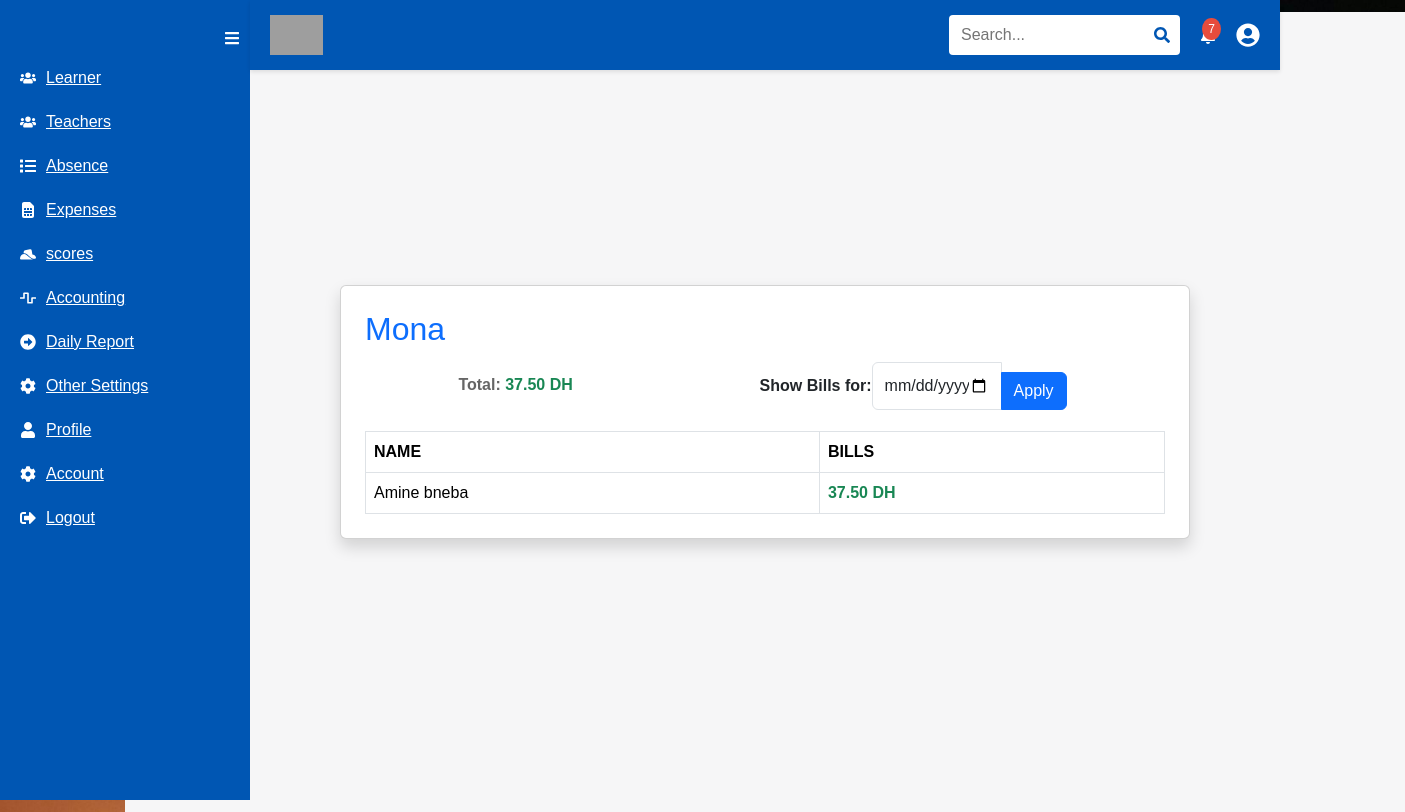
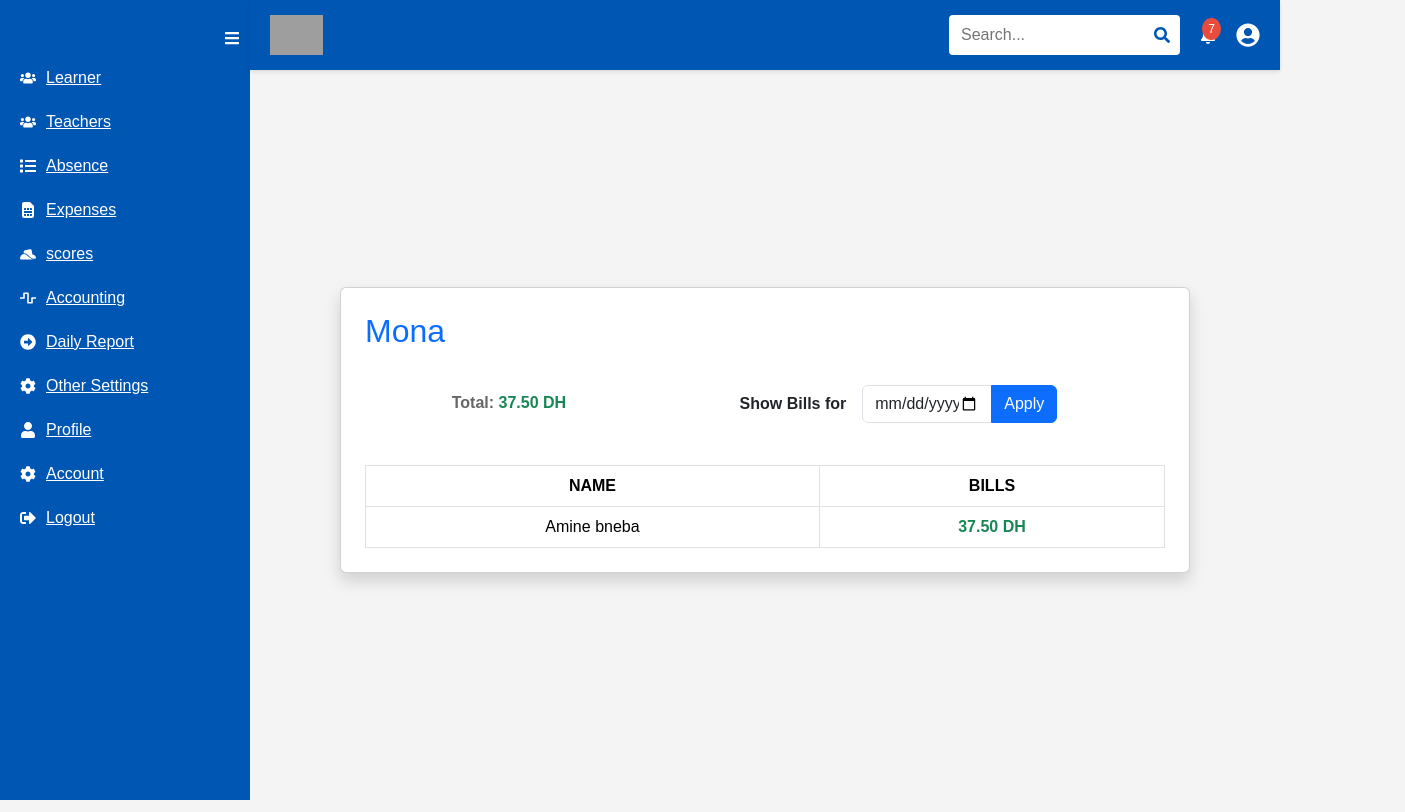
Before and after one commit to Amiineee-gold/Stage_projet, a React (Create React App) app: page /BillList/1 in a window 1280 px wide. Shown: the whole page, 1405 px wide, since content can reach past the window. Built offline with nearby package versions, Linux system fonts and the light colour scheme; grey boxes are pictures that could not be loaded.

Commit message:
modifiaction css pages teachers Grades

```diff
--- a/src/App.js
+++ b/src/App.js
@@ -32,7 +32,7 @@ function App() {
   const teacherList=[
     {id:1,Name:"Mona", LearnList:[{Name:"Amine",Username:"bneba",level:"3A",BillList:250}]},
     {id:2,Name:"Ayoub", LearnList:[{Name:"khalid",Username:"ayoubi",level:"4A",BillList:250}]},
-    {id:3,Name:"hassan", LearnList:[{Name:"tariq",Username:"najari",level:"6A",BillList:250},{Name:"karim",Username:"kantari",level:"6A",BillList:250},{Name:"Mohamed",Username:"bensaidi",level:"6A",BillList:250}]},
+    {id:3,Name:"hassan", LearnList:[{Name:"yakoute amina",Username:"najari",level:"6A",BillList:250},{Name:"karim",Username:"kantari",level:"6A",BillList:250},{Name:"Mohamed",Username:"bensaidi",level:"6A",BillList:250}]},
     {id:4,Name:"hiba", LearnList:[
       {Name:"saad",Username:"botriqa",level:"BAC",BillList:250},
       {Name:"simo",Username:"botriqa",level:"2A",BillList:300},
--- a/src/componants/Home/scores/Grades.css
+++ b/src/componants/Home/scores/Grades.css
@@ -1,8 +1,14 @@
-.table{
-    width: 800px;
-    padding: 20px;
-    margin: 0 auto;
+.card{
+    margin-top: 60px;
+    margin-left:250px ;
+}
 
+
+
+.select-level{
+    height: 40px;
+    position: relative;
+    top: 13px;
 }
 
 .save-icon {
--- a/src/componants/Home/scores/GradesDetails.js
+++ b/src/componants/Home/scores/GradesDetails.js
@@ -48,7 +48,6 @@ function OurGrades({info}){
         <>
             <Header />
             <Sidebar />
-            <div className="container mt-4">
                 <div className="card shadow-lg p-4 position-relative">
                 <div className="save-icon">
                         <img src="/save.png" alt="Save" style={{ width: 40 }} onClick={handlPrint}/>
@@ -56,7 +55,7 @@ function OurGrades({info}){
                     <h2 className="text-primary">Teacher: {selectedTeacher.Name}</h2>
                     <div className="row g-3 align-items-center mb-4">
                         <div className="d-flex col-md-4">
-                            <select className="form-select" onChange={(e)=>setFiltrBylevel(e.target.value)}>
+                            <select className="select-level form-select" onChange={(e)=>setFiltrBylevel(e.target.value)}>
                                 <option value="">All Levels</option>
                                 {levels.map((level, index) => (
                                     <option key={index} value={level}>
@@ -82,19 +81,18 @@ function OurGrades({info}){
                             <tbody>
                             {filteredStudents.map((student, index) => (
                                     <tr key={index}>
-                                        <td style={{ width: 200 }}>{student.Name} {student.Username}</td>
+                                        <td style={{ width:150,textAlign: "center"}}>{student.Name} {student.Username} </td>
                                         <td><input type="number" className="form-control" value={grades[index]?.Grade1 || ""} onChange={(e) => handleChange(index, "Grade1", e.target.value)} /></td>
                                         <td><input type="number" className="form-control" value={grades[index]?.Grade2 || ""} onChange={(e) => handleChange(index, "Grade2", e.target.value)} /></td>
                                         <td><input type="number" className="form-control" value={grades[index]?.Grade3 || ""} onChange={(e) => handleChange(index, "Grade3", e.target.value)} /></td>
                                         <td><input type="text" className="form-control" value={grades[index]?.Note || ""} readOnly /></td>
-                                        <td><button className="btn btn-primary" onClick={() => handleClick(index)}>Save</button></td>
+                                        <td><button className="btn btn-primary" onClick={() => handleClick(index)} style={{position: "relative", bottom: "10px"}}>Save</button></td>
                                     </tr>
                                 ))}
                             </tbody>
                         </table>
                     </div>
                 </div>
-            </div>
         </>
     );
 }export default OurGrades
--- a/src/componants/Home/teachers/BillListe.css
+++ b/src/componants/Home/teachers/BillListe.css
@@ -1,8 +1,8 @@
+
 .table{
     width: 800px;
     padding: 20px;
     margin: 0 auto;
-
 }
 .filtreAndTotal{
     display:  flex;
@@ -10,3 +10,7 @@
     align-items: center;
 
 }
+
+.text-center{
+    text-align: center;
+}
--- a/src/componants/Home/teachers/BillListe.js
+++ b/src/componants/Home/teachers/BillListe.js
@@ -21,17 +21,17 @@ function OurBills({ info }) {
         <>
             <Header />
             <Sidebar />
-            <div className=" dashboard-container  mt-4">
+            <div className="Billsdashboard-container mt-4">
                 <div className="card shadow p-4">
                     <h2 className="text-primary"> {foundTeacher.Name}</h2>
                     <div className="filtreAndTotal">
                     <p className="fs-6 fw-bold">
                         Total: <span className="text-success">{totalSalary.toFixed(2)} DH</span>
                     </p>
-                    <div className="d-flex align-items-center ">
-                        <span className="fw-bold">Show Bills for:</span>
-                        <div className="input-group" style={{ maxWidth: "200px" }}>
-                            <input type="date" className="form-control" />
+                    <div className="d-flex align-items-center  ">
+                        <span className="fw-bold">Show Bills for  </span>
+                        <div className="input-group m-3" style={{ maxWidth: "200px",position:"relative",bottom:5}}>
+                            <input type="date" className="form-control" style={{height:"38px" ,position:"relative",top:10}} />
                             <button className="btn btn-primary">Apply</button>
                         </div>
                     </div>
@@ -44,15 +44,15 @@ function OurBills({ info }) {
                     <table className="table table-bordered table-hover mt-3">
                         <thead >
                             <tr>
-                                <th>Name</th>
-                                <th>Bills</th>
+                                <th className="text-center">Name</th>
+                                <th className="text-center">Bills</th>
                             </tr>
                         </thead>
                         <tbody>
                             {foundTeacher.LearnList.map((student, index) => (
                                 <tr key={index}>
-                                    <td>{student.Name} {student.Username}</td>
-                                    <td className="text-success fw-bold">
+                                    <td className="text-center">{student.Name} {student.Username}</td>
+                                    <td className="text-center text-success fw-bold">
                                         {(student.BillList * 0.15).toFixed(2)} DH
                                     </td>
                                 </tr>
--- a/src/componants/Home/teachers/LearnList.css
+++ b/src/componants/Home/teachers/LearnList.css
@@ -2,3 +2,15 @@
     display: flex;
     justify-content: space-between;
 }
+
+.searchByName{
+    position: relative;
+    bottom: 7px;
+    height: 38px;
+}
+
+.btnSearch{
+    height: 38px;
+    position: relative;
+    bottom: 17px;
+}
--- a/src/componants/Home/teachers/LearnerListe.js
+++ b/src/componants/Home/teachers/LearnerListe.js
@@ -25,7 +25,6 @@ function OurLearners({ info }) {
         <>
             <Header />
             <Sidebar />
-            <div className="container mt-4">
                 <div className="card shadow-lg p-4">
                     <h2 className="text-primary">Teacher: {selectedTeacher.Name}</h2>
                     {/* Filter Form */}
@@ -46,16 +45,16 @@ function OurLearners({ info }) {
                             </select>
                         </div>
                         <div className="col-md-4">
-                            <label className="form-label fw-bold">Search by Name:</label>
-                            <div className="input-group">
+                            <label className="form-label fw-bold mt-4">Search by Name:</label>
+                            <div className=" input-group ">
                                 <input
                                     type="text"
-                                    className="form-control"
+                                    className="searchByName form-control"
                                     placeholder="Enter student name..."
                                     value={searchTerm} // ✅ Controlled input
                                     onChange={(e) => setSearchTerm(e.target.value)} // ✅ Update search term
                                 />
-                                <button className="btn btn-primary">🔍</button>
+                                <button className=" btnSearch btn btn-primary">🔍</button>
                             </div>
                         </div>
                     </div>
@@ -79,7 +78,6 @@ function OurLearners({ info }) {
                         </table>
                     </div>
                 </div>
-            </div>
         </>
     );
 }
--- a/src/componants/login/Login.css
+++ b/src/componants/login/Login.css
@@ -5,8 +5,6 @@ body {
     justify-content: center;
     align-items: center;
     height: 100vh;
-
-    background-image:url(../images/background.jpg) ;
     background-size: cover;
   }
 
```
Also changed, not shown: public/save.png (added), src/componants/images/background.jpg (deleted).
